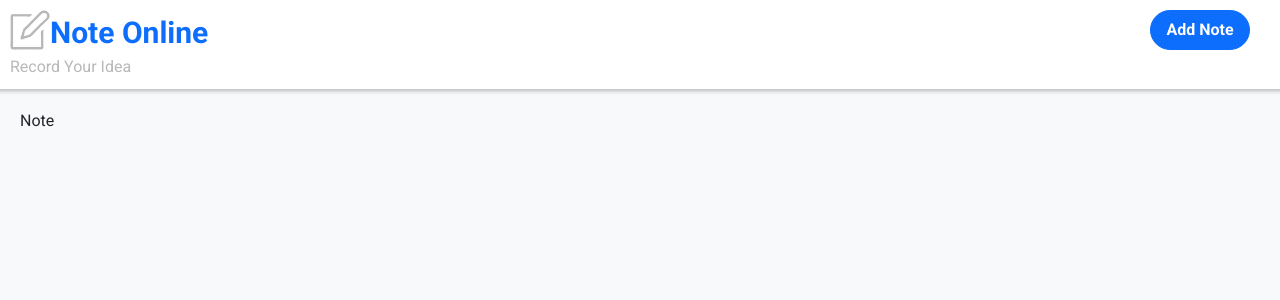
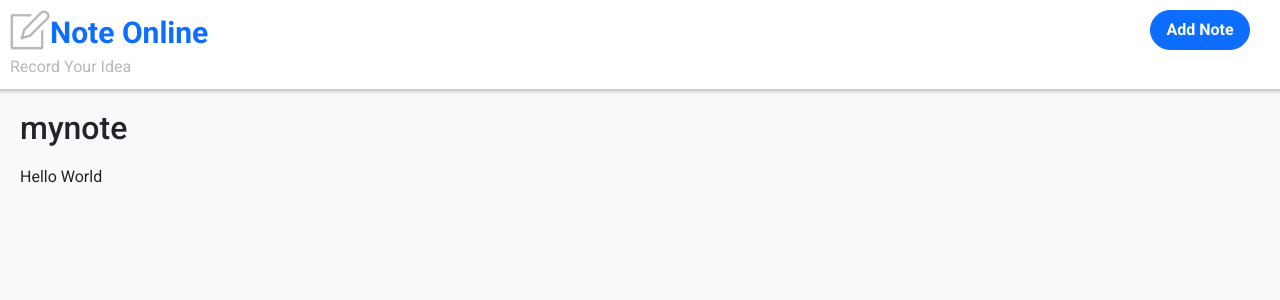
Before and after one commit to qmsiteandy/react-notes-manager, a React (Create React App) app: page /note/1 in a window 1280 px wide. Shown: the top 300 px of the page. Built offline with nearby package versions, Linux system fonts and the light colour scheme; data requests are answered from the project's data file.

Commit message:
Feat: Check one note

```diff
--- a/src/components/NoteForm/NoteForm.jsx
+++ b/src/components/NoteForm/NoteForm.jsx
@@ -5,7 +5,14 @@ import { ButtonPrimary } from "components/ButtomPrimary/ButtonPrimary";
 import { ErrorMsg } from "components/ErrorMsg/ErrorMsg";
 import { FormValidator } from "services/formValidator";
 
-export function NoteForm({ title, onClickEdit, onClickDelete, onSubmit }) {
+export function NoteForm({
+  isEditable,
+  title,
+  note,
+  onClickEdit,
+  onClickDelete,
+  onSubmit,
+}) {
   const [formValues, setFormValues] = useState({ title: "", content: "" });
   const [inputErrors, setInputErrors] = useState({
     titleError: "",
@@ -25,6 +32,39 @@ export function NoteForm({ title, onClickEdit, onClickDelete, onSubmit }) {
     return isPass;
   }
 
+  const titleInput = () => {
+    return (
+      <>
+        <label className="form-label">Title</label>
+        <input
+          type="text"
+          name="title"
+          className="form-control"
+          onChange={updateFormValue}
+        />
+        {inputErrors.titleError && <ErrorMsg msg={inputErrors.titleError} />}
+      </>
+    );
+  };
+
+  const contentInput = () => {
+    return (
+      <>
+        <label className="form-label">Content</label>
+        <textarea
+          type="text"
+          name="content"
+          rows="5"
+          className="form-control"
+          onChange={updateFormValue}
+        />
+        {inputErrors.contentError && (
+          <ErrorMsg msg={inputErrors.contentError} />
+        )}
+      </>
+    );
+  };
+
   return (
     <div className={s.container}>
       <div className="row justify-content-space-between">
@@ -43,27 +83,10 @@ export function NoteForm({ title, onClickEdit, onClickDelete, onSubmit }) {
         </div>
       </div>
       <div className={s.title_input_container}>
-        <label className="form-label">Title</label>
-        <input
-          type="text"
-          name="title"
-          className="form-control"
-          onChange={updateFormValue}
-        />
-        {inputErrors.titleError && <ErrorMsg msg={inputErrors.titleError} />}
+        {isEditable ? titleInput() : ""}
       </div>
       <div className={s.content_input_container}>
-        <label className="form-label">Content</label>
-        <textarea
-          type="text"
-          name="content"
-          rows="5"
-          className="form-control"
-          onChange={updateFormValue}
-        />
-        {inputErrors.contentError && (
-          <ErrorMsg msg={inputErrors.contentError} />
-        )}
+        {isEditable ? contentInput() : note.content}
       </div>
       {onSubmit && (
         <ButtonPrimary
--- a/src/index.js
+++ b/src/index.js
@@ -5,7 +5,7 @@ import { store, persistor } from "./store";
 import { App } from "App";
 import { StrictMode } from "react";
 import { BrowserRouter, Routes, Route } from "react-router-dom";
-import { Note } from "layouts/Note/Note";
+import { NotePage } from "layouts/Note/NotePage";
 import { NoteBrowse } from "layouts/NoteBrowse/NoteBrowse";
 import { NoteCreate } from "layouts/NoteCreate/NoteCreate";
 import { PageNotFound } from "layouts/PageNotFound/PageNotFound";
@@ -21,7 +21,7 @@ root.render(
           <Routes>
             <Route path="/" element={<App />}>
               <Route path="/" element={<NoteBrowse />} />
-              <Route path="/note/:id" element={<Note />} />
+              <Route path="/note/:id" element={<NotePage />} />
               <Route path="/note/create" element={<NoteCreate />} />
               <Route path="*" element={<PageNotFound />} />
             </Route>
--- a/src/layouts/Note/Note.jsx
+++ /dev/null
@@ -1,3 +0,0 @@
-export function Note(props) {
-  return <>Note</>;
-}
--- /dev/null
+++ b/src/layouts/Note/NotePage.jsx
@@ -0,0 +1,15 @@
+import { useParams } from "react-router-dom";
+import { useSelector } from "react-redux";
+import { NoteForm } from "components/NoteForm/NoteForm";
+
+export function NotePage(props) {
+  const { id } = useParams();
+  const note = useSelector((store) =>
+    store.NOTE.noteList.find((note) => note.id === parseInt(id))
+  );
+  return (
+    <>
+      {note && <NoteForm isEditable={false} title={note.title} note={note} />}
+    </>
+  );
+}
--- a/src/layouts/NoteCreate/NoteCreate.jsx
+++ b/src/layouts/NoteCreate/NoteCreate.jsx
@@ -19,11 +19,6 @@ export function NoteCreate(props) {
   }
 
   return (
-    <NoteForm
-      title={"Add Note"}
-      // onClickEdit={() => alert("edit")}
-      // onClickDelete={() => alert("delete")}
-      onSubmit={submitCreate}
-    />
+    <NoteForm isEditable={true} title={"Add Note"} onSubmit={submitCreate} />
   );
 }
```
